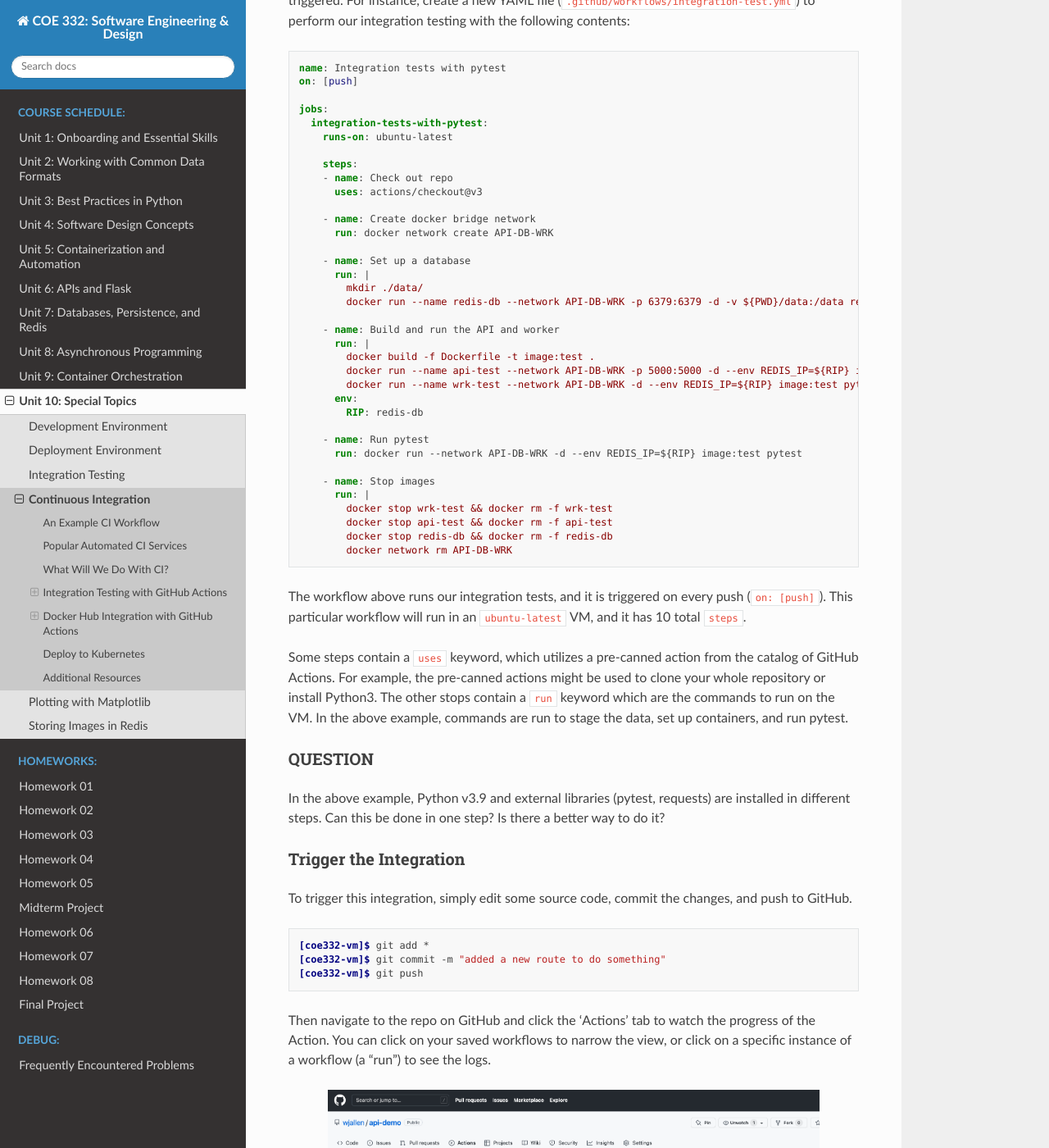
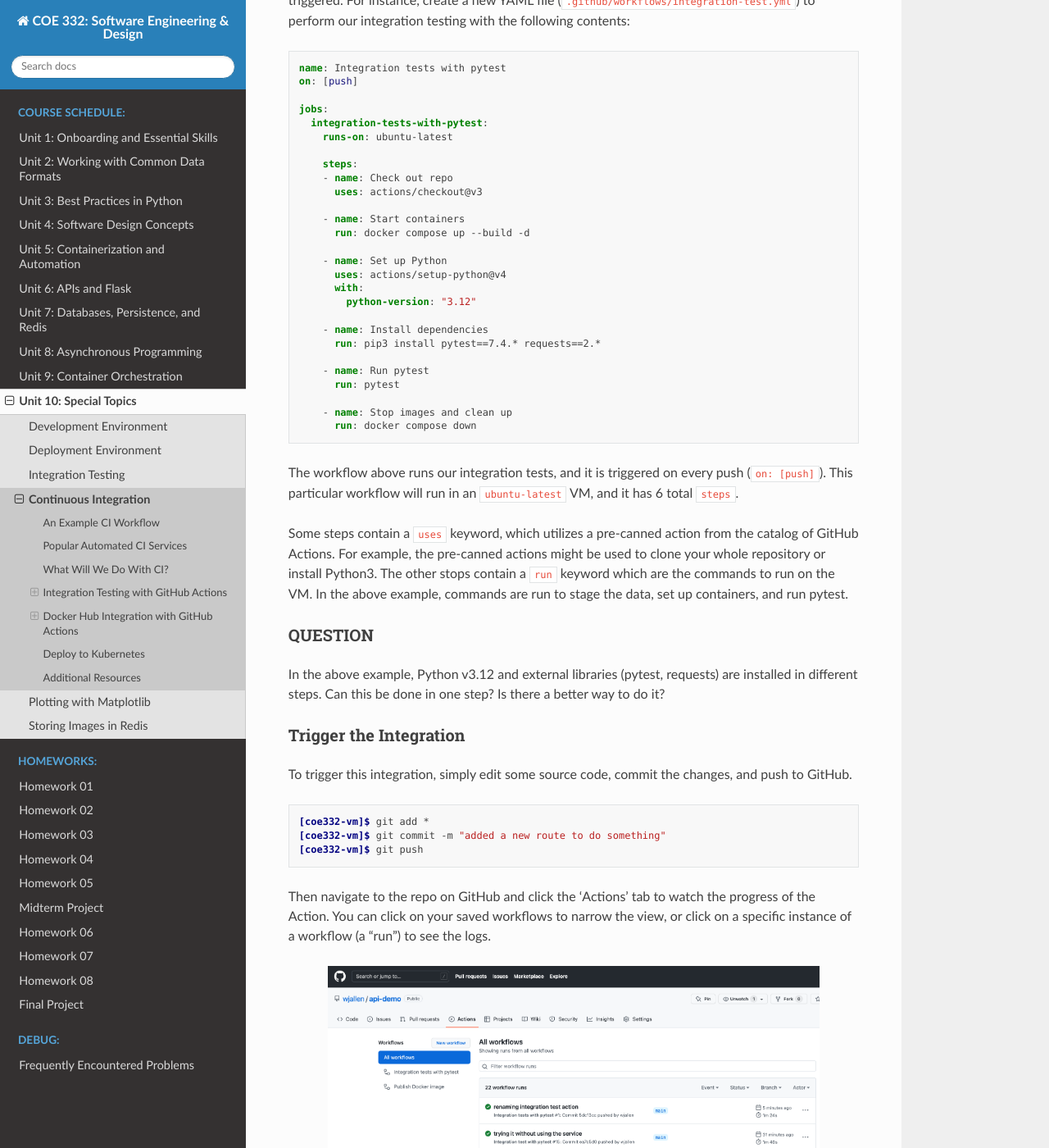
Before and after one commit to TACC/coe-332-sp25, a Sphinx documentation site: the page built from docs/unit10/continuous_integration.rst, in a window 1280 px wide and 1400 px high, scrolled down 2646 px. Shown: the whole window at 82% size. Built offline with Sphinx 7.4.7 and the Read the Docs theme 3.1.0, drawn with Linux system fonts in a browser that asks for light colours; some of the changed text lies outside the part shown.

Commit message:
updated ci workflows

```diff
--- a/docs/unit10/continuous_integration.rst
+++ b/docs/unit10/continuous_integration.rst
@@ -142,37 +142,27 @@ to perform our integration testing with the following contents:
        - name: Check out repo
          uses: actions/checkout@v3
 
-       - name: Create docker bridge network
-         run: docker network create API-DB-WRK
+       - name: Start containers
+         run: docker compose up --build -d
 
-       - name: Set up a database
-         run: |
-           mkdir ./data/
-           docker run --name redis-db --network API-DB-WRK -p 6379:6379 -d -v ${PWD}/data:/data redis:7 --save 1 1
+       - name: Set up Python
+         uses: actions/setup-python@v4
+         with:
+           python-version: "3.12"
 
-       - name: Build and run the API and worker
-         run: |
-           docker build -f Dockerfile -t image:test .
-           docker run --name api-test --network API-DB-WRK -p 5000:5000 -d --env REDIS_IP=${RIP} image:test python3 api.py
-           docker run --name wrk-test --network API-DB-WRK -d --env REDIS_IP=${RIP} image:test python3 worker.py
-         env:
-           RIP: redis-db
+       - name: Install dependencies
+         run: pip3 install pytest==7.4.* requests==2.*
 
        - name: Run pytest
-         run: docker run --network API-DB-WRK -d --env REDIS_IP=${RIP} image:test pytest
+         run: pytest
 
-       - name: Stop images
-         run: |
-           docker stop wrk-test && docker rm -f wrk-test
-           docker stop api-test && docker rm -f api-test
-           docker stop redis-db && docker rm -f redis-db
-           docker network rm API-DB-WRK
-
+       - name: Stop images and clean up
+         run: docker compose down
 
 
 The workflow above runs our integration tests, and it is triggered on every push
 (``on: [push]``). This particular workflow will run in an ``ubuntu-latest`` VM,
-and it has 10 total ``steps``.
+and it has 6 total ``steps``.
 
 Some steps contain a ``uses`` keyword, which utilizes a pre-canned action from the
 catalog of GitHub Actions. For example, the pre-canned actions might be used to
@@ -184,7 +174,7 @@ run to stage the data, set up containers, and run pytest.
 QUESTION
 ~~~~~~~~
 
-In the above example, Python v3.9 and external libraries (pytest, requests) are
+In the above example, Python v3.12 and external libraries (pytest, requests) are
 installed in different steps. Can this be done in one step? Is there a better way
 to do it?
 
@@ -231,6 +221,7 @@ Consider the following workflow, located in ``.github/workflows/push-to-registry
 .. code-block:: yaml
    :linenos:
 
+
    name: Publish Docker image
 
    on:
@@ -257,34 +248,19 @@ Consider the following workflow, located in ``.github/workflows/push-to-registry
           uses: docker/setup-buildx-action@v3
 
         - name: Extract metadata (tags, labels) for Docker
-          id: meta-api
+          id: meta-data
           uses: docker/metadata-action@v5
           with:
-            images: wjallen/mldata-api
+            images: wjallen/demo-app
 
         - name: Build and push Docker image
           uses: docker/build-push-action@v5
           with:
             context: .
             push: true
-            file: ./docker/Dockerfile.api
-            tags: ${{ steps.meta-api.outputs.tags }}
-            labels: ${{ steps.meta-api.outputs.labels }}
-
-        - name: Extract metadata (tags, labels) for Docker
-          id: meta-wrk
-          uses: docker/metadata-action@v5
-          with:
-            images: wjallen/mldata-wrk
-
-        - name: Build and push Docker image
-          uses: docker/build-push-action@v5
-          with:
-            context: .
-            push: true
-            file: ./docker/Dockerfile.wrk
-            tags: ${{ steps.meta-wrk.outputs.tags }}
-            labels: ${{ steps.meta-wrk.outputs.labels }}
+            file: ./Dockerfile
+            tags: ${{ steps.meta-data.outputs.tags }}
+            labels: ${{ steps.meta-data.outputs.labels }}
 
 
 This workflow waits is triggered when a new tag is pushed (``tag: - '*'``). As
@@ -301,8 +277,7 @@ New Repository Secret within the project repository.
 
 
 Finally, this workflow extracts the tag from the environment and builds / pushes
-the API container, then builds / pushes the worker container both using actions
-from the GitHub Actions catalogue.
+the container image using actions from the GitHub Actions catalogue.
 
 .. tip::
 
```
